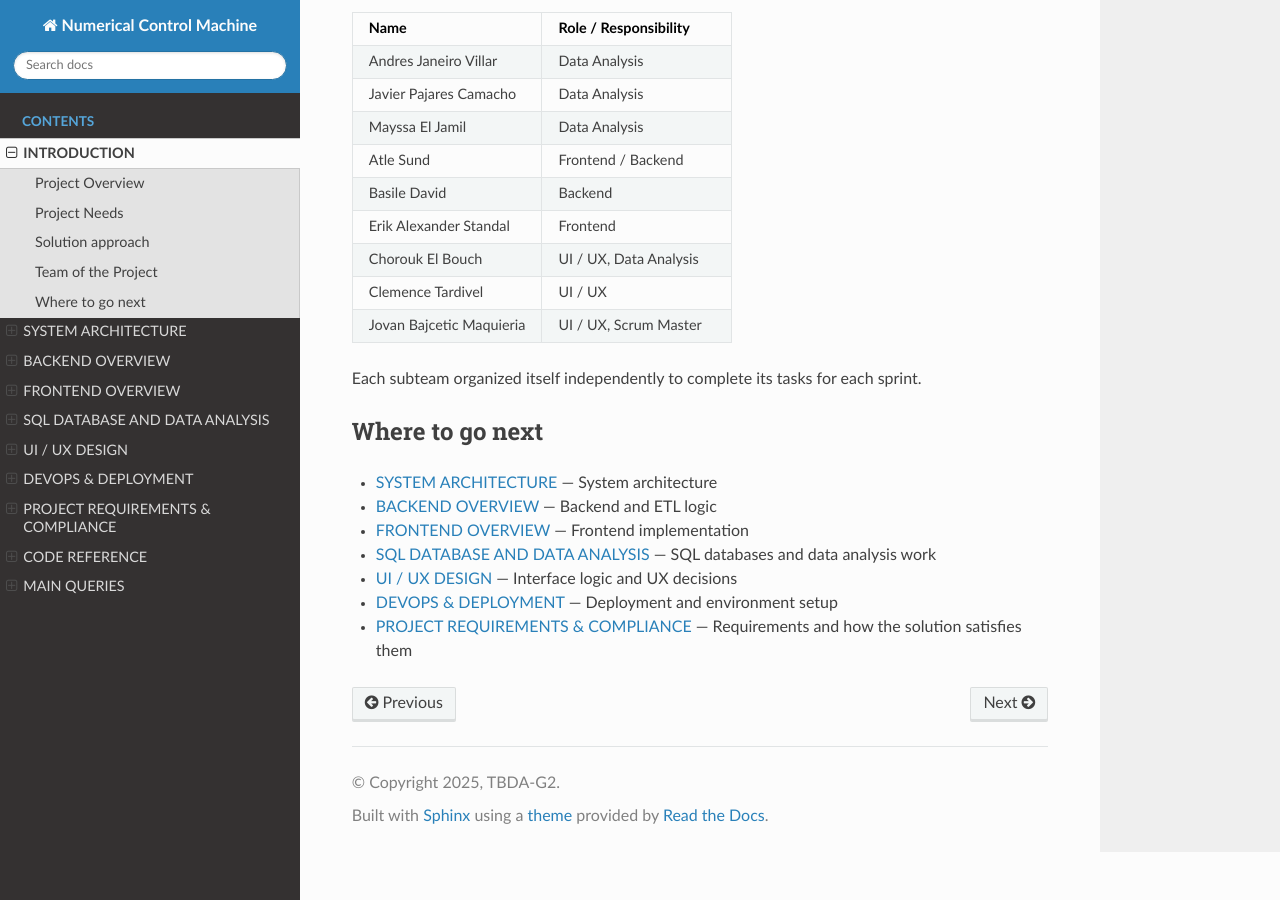
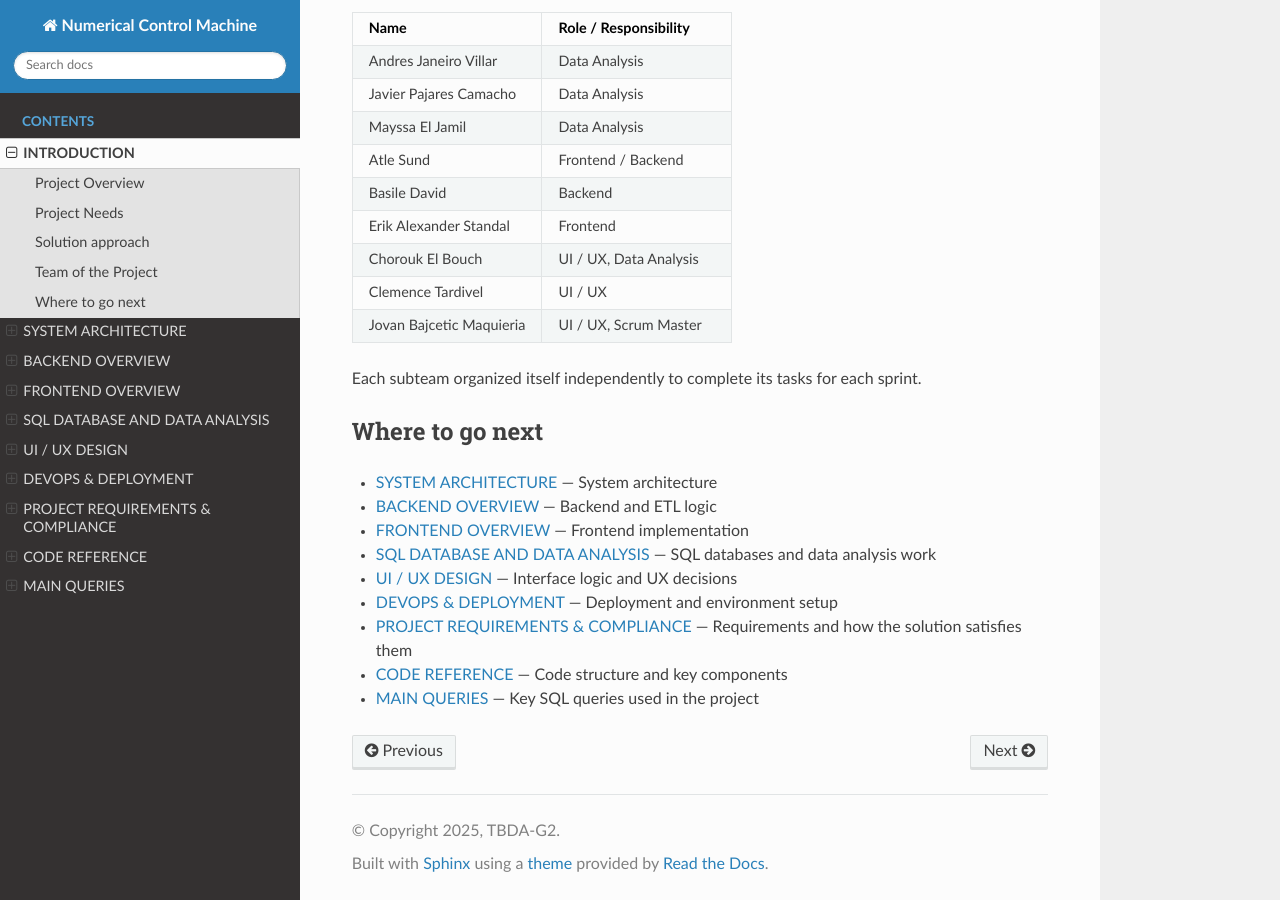
Before and after one commit to TBDA-Classes/2025G2, a Sphinx documentation site: the page built from source/introduction.rst, in a window 1280 px wide and 900 px high, scrolled down 1072 px. Built offline with Sphinx 7.4.7 and the Read the Docs theme 3.1.0, drawn with Linux system fonts in a browser that asks for light colours.

Commit message:
Updated documentation for query and code sections.

```diff
--- a/source/introduction.rst
+++ b/source/introduction.rst
@@ -73,3 +73,5 @@ Where to go next
 - :doc:`ui_ux` — Interface logic and UX decisions
 - :doc:`devops` — Deployment and environment setup
 - :doc:`requirements` — Requirements and how the solution satisfies them
+- :doc:`code` — Code structure and key components
+- :doc:`queries` — Key SQL queries used in the project
```
